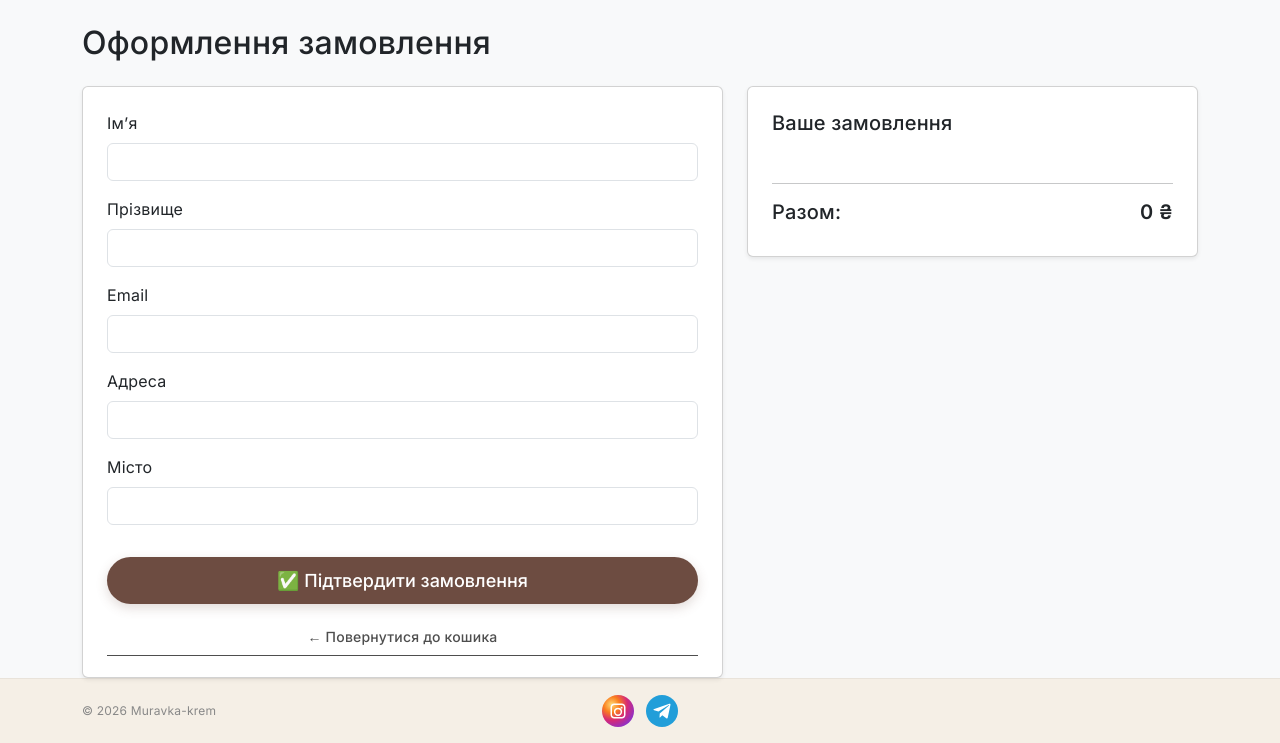
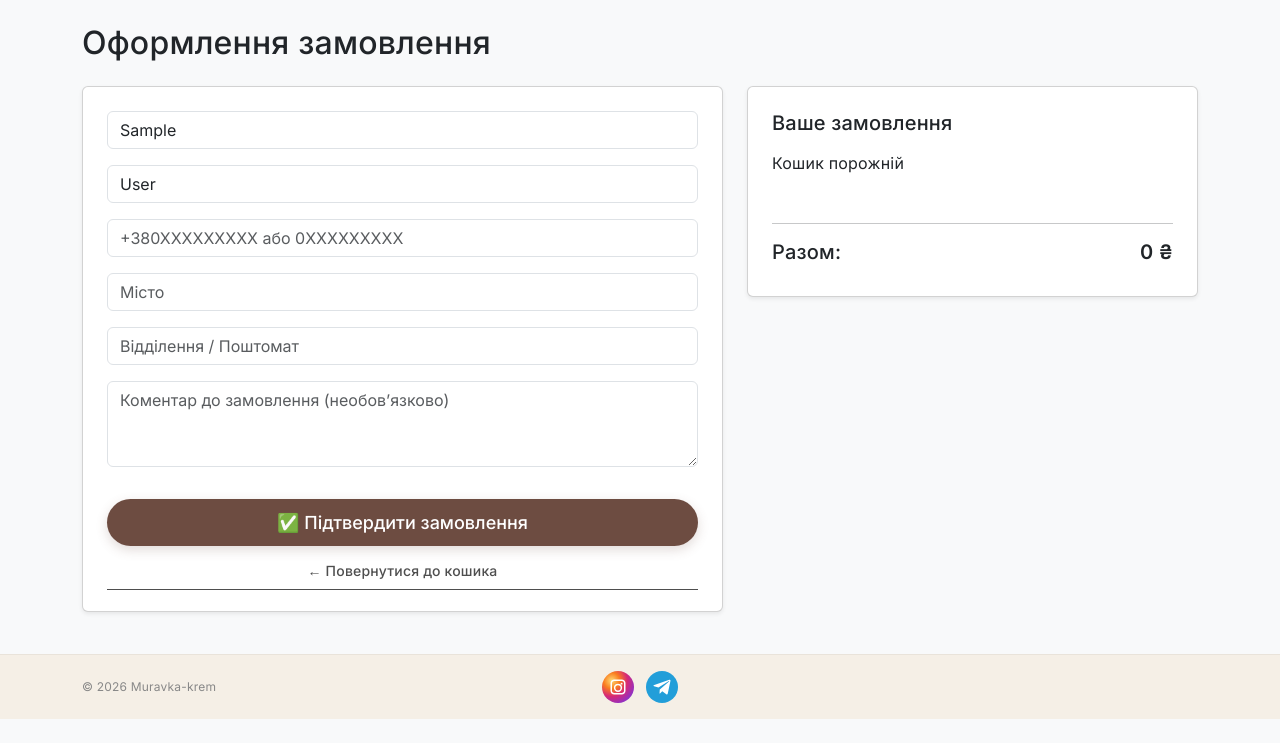
Before and after one commit to egusarov/muravka, a Django app: page /store/order/create/ in a window 1280 px wide. Shown: the part 81-824 px from the top of the page. After the commit the page ends 800 px from the top, so only its background shows below. Run offline with Django 5.2, Linux system fonts and the light colour scheme; the visitor is signed in with stand-in values (Sample User, id 1); data that the repository does not hold is empty; some libraries are stand-ins or nearby versions.

Commit message:
feat(order): refactor order system with new model fields, forms and view logic

```diff
--- a/store/forms.py
+++ b/store/forms.py
@@ -18,11 +18,38 @@ class CartAddProductForm(forms.Form):
 class OrderCreateForm(forms.ModelForm):
     class Meta:
         model = Order
-        fields = ['first_name', 'last_name', 'email', 'address', 'city']
+        fields = [
+            'first_name',
+            'last_name',
+            'phone',
+            'city',
+            'warehouse',
+            'comment'
+        ]
         widgets = {
-            'first_name': forms.TextInput(attrs={'class': 'form-control'}),
-            'last_name': forms.TextInput(attrs={'class': 'form-control'}),
-            'email': forms.EmailInput(attrs={'class': 'form-control'}),
-            'address': forms.TextInput(attrs={'class': 'form-control'}),
-            'city': forms.TextInput(attrs={'class': 'form-control'}),
+            'first_name': forms.TextInput(attrs={
+                'placeholder': "Ім’я",
+                'class': 'form-control'
+            }),
+            'last_name': forms.TextInput(attrs={
+                'placeholder': "Прізвище",
+                'class': 'form-control'
+            }),
+            'phone': forms.TextInput(attrs={
+                'placeholder': "+380XXXXXXXXX або 0XXXXXXXXX",
+                'class': 'form-control'
+            }),
+            'city': forms.TextInput(attrs={
+                'placeholder': "Місто",
+                'class': 'form-control'
+            }),
+            'warehouse': forms.TextInput(attrs={
+                'placeholder': "Відділення / Поштомат",
+                'class': 'form-control'
+            }),
+            'comment': forms.Textarea(attrs={
+                'placeholder': "Коментар до замовлення (необов’язково)",
+                'rows': 3,
+                'class': 'form-control'
+            })
         }
--- a/store/models.py
+++ b/store/models.py
@@ -1,10 +1,21 @@
+import re
+
+from django.conf import settings
 from django.db import models
 from django.core.exceptions import ValidationError
 
 
 def validate_image_size(image):
     if image.size > 2 * 1024 * 1024:
-        raise ValidationError("Максимальний размер 2MB")
+        raise ValidationError("Максимальний розмір зображення — 2MB")
+
+
+def validate_phone(value):
+    pattern = r'^(\+380\d{9}|0\d{9})$'
+    if not re.match(pattern, value):
+        raise ValidationError(
+            'Введіть номер у форматі +380XXXXXXXXX або 0XXXXXXXXX'
+        )
 
 
 class Category(models.Model):
@@ -41,11 +52,22 @@ class Product(models.Model):
 
 
 class Order(models.Model):
+    user = models.ForeignKey(
+        settings.AUTH_USER_MODEL,
+        on_delete=models.SET_NULL,
+        null=True,
+        blank=True,
+        related_name='orders'
+    )
+
     first_name = models.CharField("Ім'я", max_length=50)
     last_name = models.CharField("Прізвище", max_length=50)
-    email = models.EmailField("Електронна пошта")
-    address = models.CharField("Адреса", max_length=250)
-    city = models.CharField("Місто", max_length=100)
+    phone = models.CharField("Мобільний телефон", max_length=20, validators=[validate_phone])
+
+    city = models.CharField("Місто", max_length=50)
+    warehouse = models.CharField("Відділення / поштомат", max_length=255)
+
+    comment = models.TextField("Коментар", blank=True)
 
     created_at = models.DateTimeField(auto_now_add=True)
     paid = models.BooleanField(default=False)
--- a/store/templates/store/order_create.html
+++ b/store/templates/store/order_create.html
@@ -15,37 +15,43 @@
             {% csrf_token %}
 
             <div class="mb-3">
-                <label class="form-label">Ім’я</label>
                 {{ form.first_name }}
             </div>
 
             <div class="mb-3">
-                <label class="form-label">Прізвище</label>
                 {{ form.last_name }}
             </div>
 
             <div class="mb-3">
-                <label class="form-label">Email</label>
-                {{ form.email }}
+                {{ form.phone }}
+                {% if form.phone.errors %}
+                    <div class="text-danger small">
+                        {{ form.phone.errors.0 }}
+                    </div>
+                {% endif %}
             </div>
 
             <div class="mb-3">
-                <label class="form-label">Адреса</label>
-                {{ form.address }}
+                {{ form.city }}
             </div>
 
             <div class="mb-3">
-                <label class="form-label">Місто</label>
-                {{ form.city }}
+                {{ form.warehouse }}
             </div>
 
-            <button type="submit" class="btn btn--brand btn--lg w-100 mt-3">
+            <div class="mb-3">
+                {{ form.comment }}
+            </div>
+
+            <div class="d-grid gap-2 mt-3">
+                <button type="submit" class="btn btn--brand btn--lg w-100">
                     ✅ Підтвердити замовлення
                 </button>
 
-            <a href="{% url 'store:cart_detail' %}" class="btn btn--link mt-3">
+                <a href="{% url 'store:cart_detail' %}" class="btn btn--link">
                     ← Повернутися до кошика
                 </a>
+            </div>
 
         </form>
 
@@ -59,12 +65,16 @@
             <h5 class="mb-3">Ваше замовлення</h5>
 
             <ul class="list-unstyled">
+                {% if cart %}
                     {% for item in cart %}
                         <li class="d-flex justify-content-between mb-2">
                             <span>{{ item.product.name }} × {{ item.quantity }}</span>
                             <span>{{ item.total_price|floatformat:0 }} ₴</span>
                         </li>
                     {% endfor %}
+                {% else %}
+                    <p>Кошик порожній</p>
+                {% endif %}
             </ul>
 
             <hr>
--- a/store/views.py
+++ b/store/views.py
@@ -108,7 +108,12 @@ def order_create(request):
         form = OrderCreateForm(request.POST)
 
         if form.is_valid():
-            order = form.save()
+            order = form.save(commit=False)
+
+            if request.user.is_authenticated:
+                order.user = request.user
+
+            order.save()
 
             for item in cart:
                 OrderItem.objects.create(
@@ -122,6 +127,14 @@ def order_create(request):
 
             return render(request, 'store/order_created.html', {'order': order})
     else:
-        form = OrderCreateForm()
+        initial_data = {}
+
+        if request.user.is_authenticated:
+            initial_data = {
+                'first_name': request.user.first_name,
+                'last_name': request.user.last_name,
+            }
+
+        form = OrderCreateForm(initial=initial_data)
 
     return render(request, 'store/order_create.html', {'cart': cart, 'form': form})
```
Also changed, not shown: store/migrations/0007_remove_order_address_remove_order_email_and_more.py (added). Lines whose indentation alone changed are shown as unchanged.
